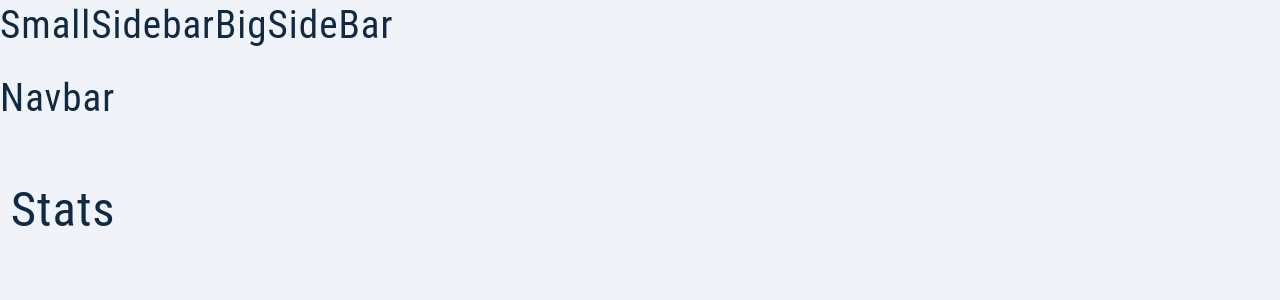
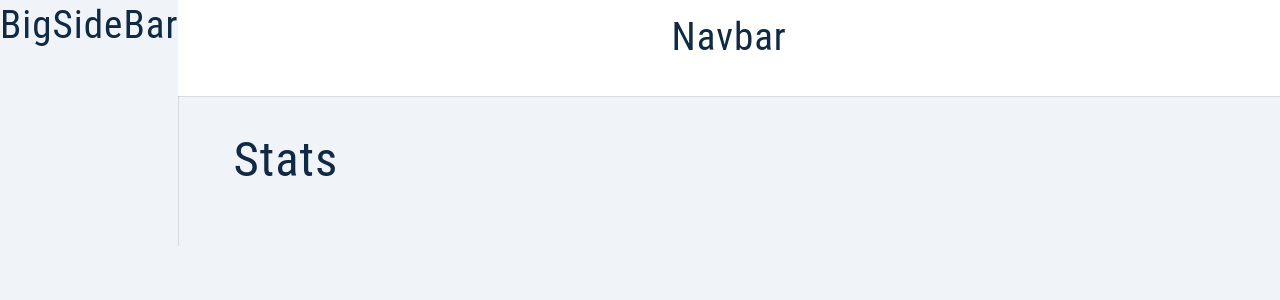
Before and after one commit to huzaifaghazali/jobster, a React (Create React App) app: page / in a window 1280 px wide. Shown: the top 300 px of the page. Built offline with nearby package versions, Linux system fonts and the light colour scheme.

Commit message:
Add Wrappers for the components

```diff
--- a/src/components/BigSideBar.js
+++ b/src/components/BigSideBar.js
@@ -1,11 +1,13 @@
-import React from 'react'
+import React from 'react';
 
 import Wrapper from '../assets/wrappers/BigSideBar';
 
 const BigSideBar = () => {
   return (
-    <h2>BigSideBar</h2>
-  )
-}
+    <Wrapper>
+      <h2>BigSideBar</h2>
+    </Wrapper>
+  );
+};
 
-export default BigSideBar
+export default BigSideBar;
--- a/src/components/Navbar.js
+++ b/src/components/Navbar.js
@@ -1,11 +1,13 @@
-import React from 'react'
+import React from 'react';
 
-import Wrapper from '../assets/wrappers/Navbar'
+import Wrapper from '../assets/wrappers/Navbar';
 
 const Navbar = () => {
   return (
-    <h2>Navbar</h2>
-  )
-}
+    <Wrapper>
+      <h2>Navbar</h2>
+    </Wrapper>
+  );
+};
 
-export default Navbar
+export default Navbar;
--- a/src/components/SmallSidebar.js
+++ b/src/components/SmallSidebar.js
@@ -1,11 +1,13 @@
-import React from 'react'
+import React from 'react';
 
 import Wrapper from '../assets/wrappers/SmallSideBar';
 
 const SmallSidebar = () => {
   return (
-    <h2>SmallSidebar</h2>
-  )
-}
+    <Wrapper>
+      <h2>SmallSidebar</h2>
+    </Wrapper>
+  );
+};
 
-export default SmallSidebar
+export default SmallSidebar;
```
